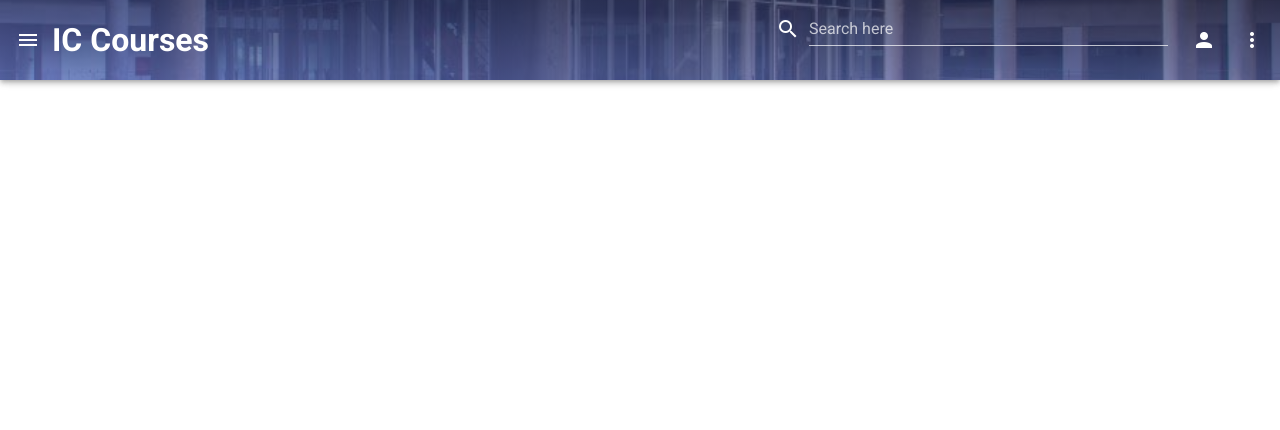
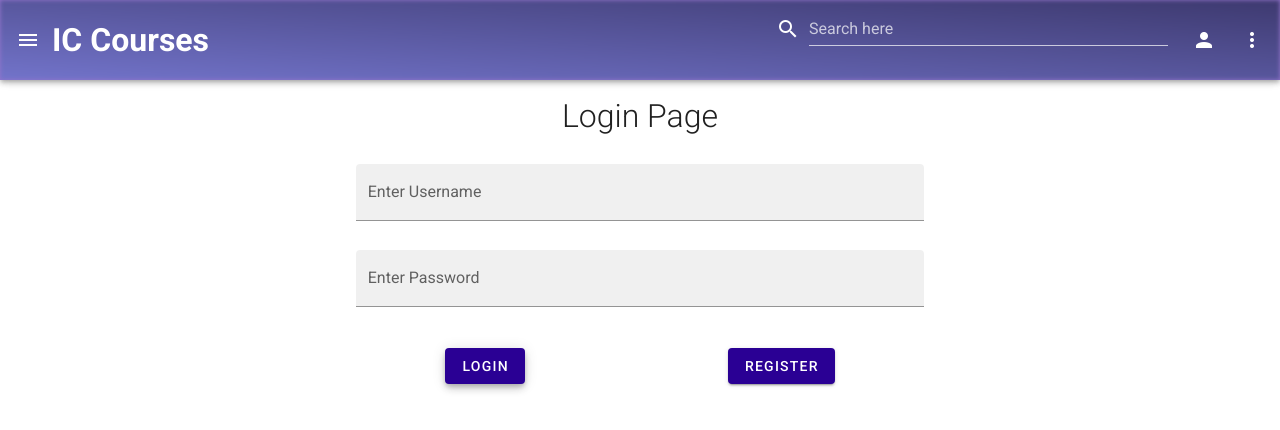
Before and after one commit to GigaCatZ/Frontend, a Vue app in the folder frontend_vue/: page /login in a window 1280 px wide. Shown: the top 430 px of the page. Built offline with nearby package versions, Linux system fonts and the light colour scheme.

Commit message:
Update Login page and router link

```diff
--- a/frontend_vue/src/App.vue
+++ b/frontend_vue/src/App.vue
@@ -57,7 +57,7 @@
           </v-list-item>
 
           <v-card-actions justify="space-around">
-            <v-btn text> Log in </v-btn>
+            <v-btn text :to="{ name: 'Login' }"> Log in </v-btn>
           </v-card-actions>
         </v-card>
       </v-menu>
--- a/frontend_vue/src/components/Home.vue
+++ b/frontend_vue/src/components/Home.vue
@@ -19,7 +19,6 @@ h2 {
   <v-container class="lighten-5">
     <v-row no-gutters>
       <v-col order="1">
-        <router-link :to="{ name: 'login' }">
         <v-card
           @click.stop="pass"
           class="mt-12 mx-auto rounded-lg"
@@ -30,7 +29,6 @@ h2 {
         >
           <h2 class="center">FAQs</h2>
         </v-card>
-        </router-link>
       </v-col>
 
       <v-col order="2">
--- /dev/null
+++ b/frontend_vue/src/components/Login.vue
@@ -0,0 +1,134 @@
+<template v-model="$vuetify.theme.dark">
+  <v-container>
+    <!--page title-->
+    <div class="text-center">
+      <h1 class="font-weight-light">Login Page</h1>
+    </div>
+    <br />
+    <!--login form-->
+    <v-row>
+      <v-col offset="3" cols="12" sm="6" md="6" align-self="center">
+        <v-form ref="form" v-model="valid" lazy-validation>
+          <!--username field-->
+          <v-text-field
+            :rules="userNameRules"
+            v-model="username"
+            label="Enter Username"
+            filled
+            clearable
+            @keydown.enter="sendUserInfo"
+          ></v-text-field>
+          <v-spacer></v-spacer>
+          <!--password field-->
+          <v-text-field
+            :rules="passwordRules"
+            v-model="password"
+            type="password"
+            label="Enter Password"
+            filled
+            clearable
+            @keydown.enter="sendUserInfo"
+          ></v-text-field>
+        </v-form>
+        <br />
+        <v-row cols="12" sm="6" md="4" justify="space-around">
+          <!--login button-->
+          <v-btn
+            :loading="loading"
+            :disabled="!valid"
+            color="#2a0094"
+            dark
+            elevation="5"
+            @click="sendUserInfo"
+            >Login</v-btn
+          >
+          <!--register button w/ form-->
+          <v-dialog v-model="form" persistent max-width="600px">
+            <template v-slot:activator="{ on, attrs }">
+              <v-btn color="#2a0094" dark v-bind="attrs" v-on="on">
+                Register
+              </v-btn>
+            </template>
+            <v-spacer></v-spacer>
+            <v-card>
+              <v-card-title>
+                <span class="text-h5">User Profile</span>
+              </v-card-title>
+              <v-card-text>
+                <v-container>
+                  <v-row>
+                    <v-col cols="12" sm="6" md="6">
+                      <v-text-field
+                        v-model="username"
+                        label="Username*"
+                        required
+                        hint="cannot contain any special characters"
+                        persistent-hint
+                        clearable
+                        @keydown.enter="createUser"
+                      ></v-text-field>
+                    </v-col>
+                    <v-col cols="12" sm="6" md="6">
+                      <v-text-field
+                        v-model="password"
+                        label="Password*"
+                        type="password"
+                        required
+                        clearable
+                        @keydown.enter="createUser"
+                      ></v-text-field>
+                    </v-col>
+                  </v-row>
+                </v-container>
+                <small>*indicates required field</small>
+              </v-card-text>
+              <v-card-actions>
+                <v-spacer></v-spacer>
+                <v-btn color="blue darken-1" text @click="form = false">
+                  Close
+                </v-btn>
+                <v-btn color="blue darken-1" text @click="createUser">
+                  Save
+                </v-btn>
+              </v-card-actions>
+            </v-card>
+          </v-dialog>
+        </v-row>
+      </v-col>
+    </v-row>
+  </v-container>
+</template>
+
+<script>
+
+export default {
+  name: "Login",
+
+  data: () => ({
+    loading: false,
+    valid: true,
+    username: "",
+    userNameRules: [(v) => !!v || "Username can not be empty"],
+    password: "",
+    passwordRules: [(v) => !!v || "Password can not be empty"],
+    form: false,
+  }),
+
+  methods: {
+    async sendUserInfo() {
+      this.loading = true;
+      // check again if username and password are not empty
+      if (this.$refs.form.validate()) {
+        console.log("login successfully");
+      }
+      this.loading = false;
+    },
+    async createUser() {
+      if (this.$refs.form.validate()) {
+        console.log("register successfully");
+        this.form = false;
+      }
+    },
+  },
+};
+</script>
--- a/frontend_vue/src/router/index.js
+++ b/frontend_vue/src/router/index.js
@@ -3,7 +3,7 @@ import VueRouter from "vue-router";
 
 // import all pages here
 import Home from "../components/Home";
-import login from "../components/login";
+import Login from "../components/Login";
 
 // Protocol to avoid redirection duplication
 const originalPush = VueRouter.prototype.push;
@@ -21,8 +21,8 @@ const routes = [
   },
   {
     path: "/login",
-    name: "login",
-    component: login,
+    name: "Login",
+    component: Login,
   }
 ];
 
```
Also changed, not shown: frontend_vue/src/components/login.vue (deleted).
